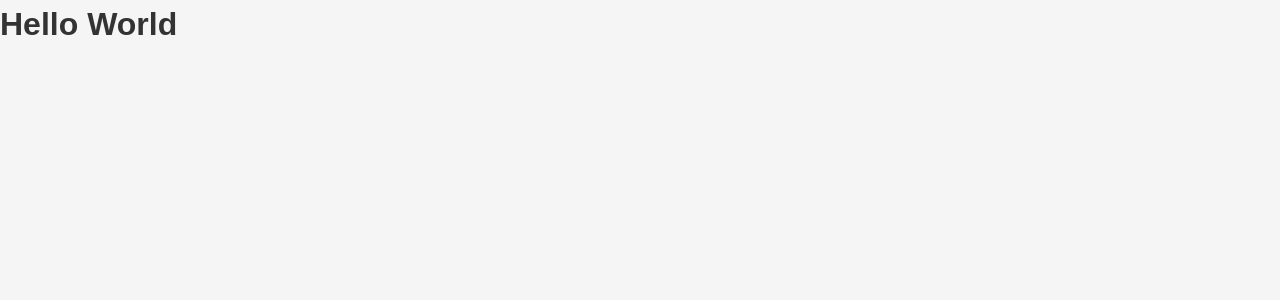
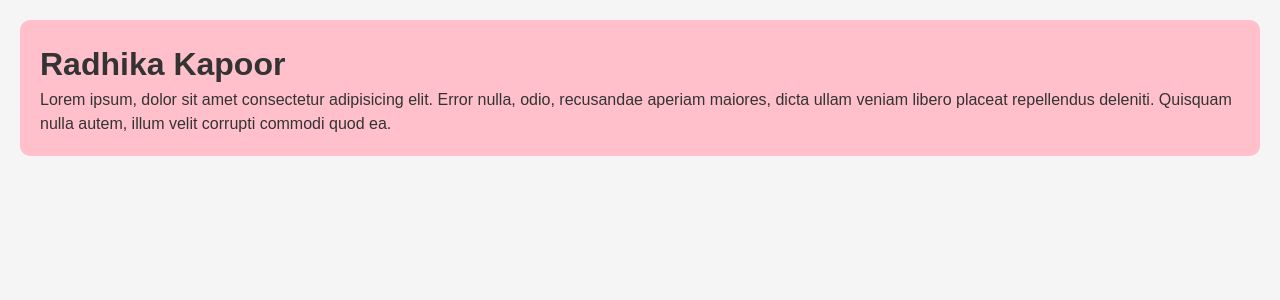
Before and after one commit to RadhikaKapoor383/React-redux-and-API, a React (Vite) app in the folder ContextAPI/: page / in a window 1280 px wide. Shown: the top 300 px of the page. Built offline with nearby package versions, Linux system fonts and the light colour scheme.

Commit message:
import card component

```diff
--- a/ContextAPI/src/App.jsx
+++ b/ContextAPI/src/App.jsx
@@ -1,8 +1,8 @@
-import React from 'react';
+import Card from "./components/card.jsx";
 function App() {
     return (
     <>
-        <h1>Hello World</h1>
+        <Card />
     </>)
 }
 export default App;
```
